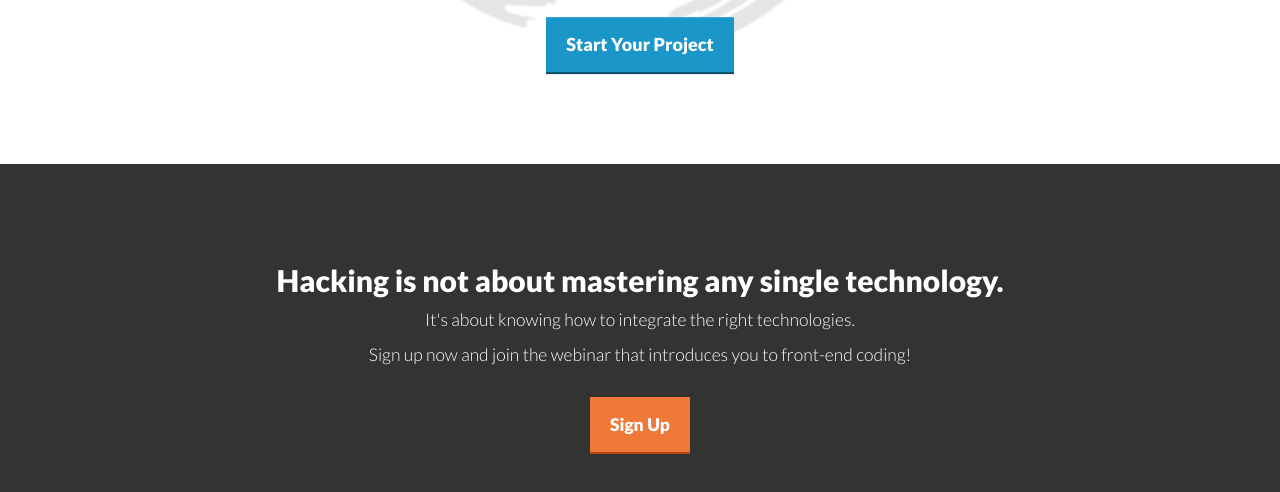
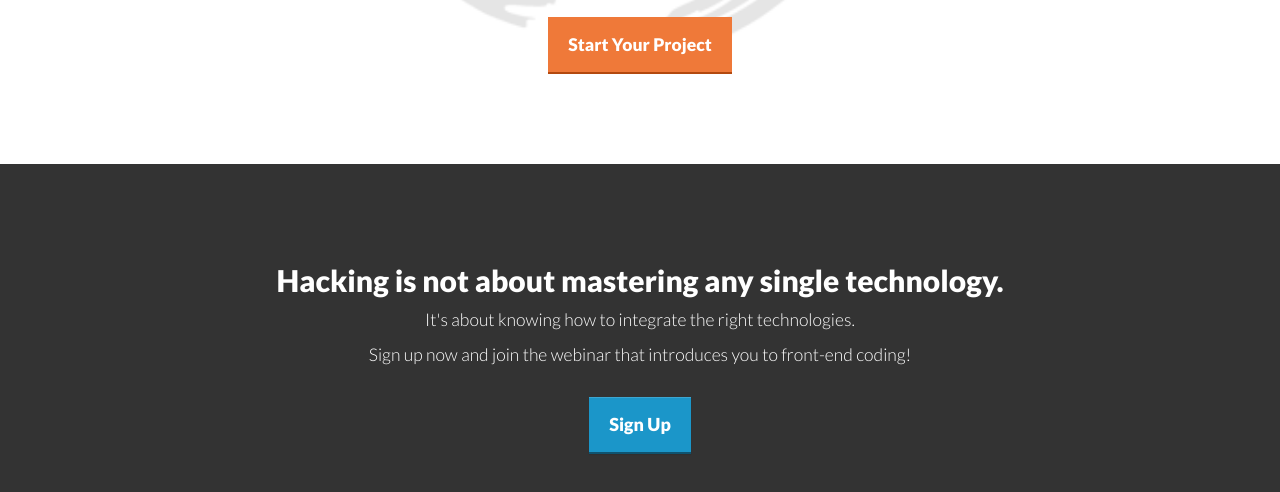
Before and after one commit to brytmill/webappcamp-frontpage, a plain HTML site: page index.html in a window 1280 px wide. Shown: the part 1750-2242 px from the top of the page. Drawn offline with nearby package versions, Linux system fonts and the light colour scheme.

Commit message:
changed butto ncolors

```diff
--- a/index.html
+++ b/index.html
@@ -127,7 +127,7 @@
 					</blockquote>
 				</div>
 			</div>
-			<p><button class="btn btn-primary"><a href="http://brytmill.github.io/webappcamp-style/project-dashboard.html">Start Your Project</a></button></p>
+			<p><a class="cta" href="http://brytmill.github.io/webappcamp-style/project-dashboard.html">Start Your Project</a></p>
 		</div>
 	</section>
 	<section class="container-fluid" id="mentor">
@@ -135,7 +135,7 @@
 			<h2>Hacking is not about mastering any single technology.</h2>
 			<p>It's about knowing how to integrate the right technologies.</p>
 			<p>Sign up now and join the webinar that introduces you to front-end coding!</p>
-			<p><a class="cta" href="">Sign Up</a></p>
+			<p><button class="btn btn-primary"><a href="">Sign Up</a></button></p>
 		</div>
 	</section>
 
```
